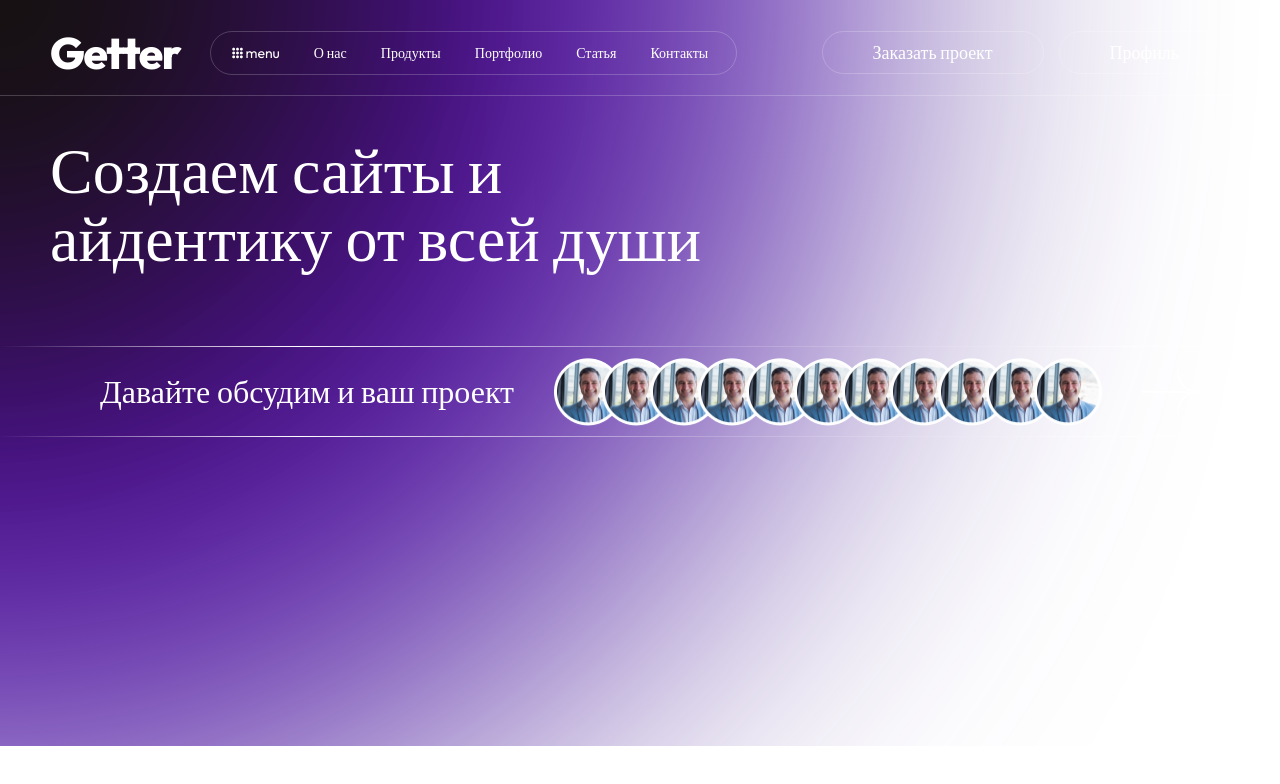
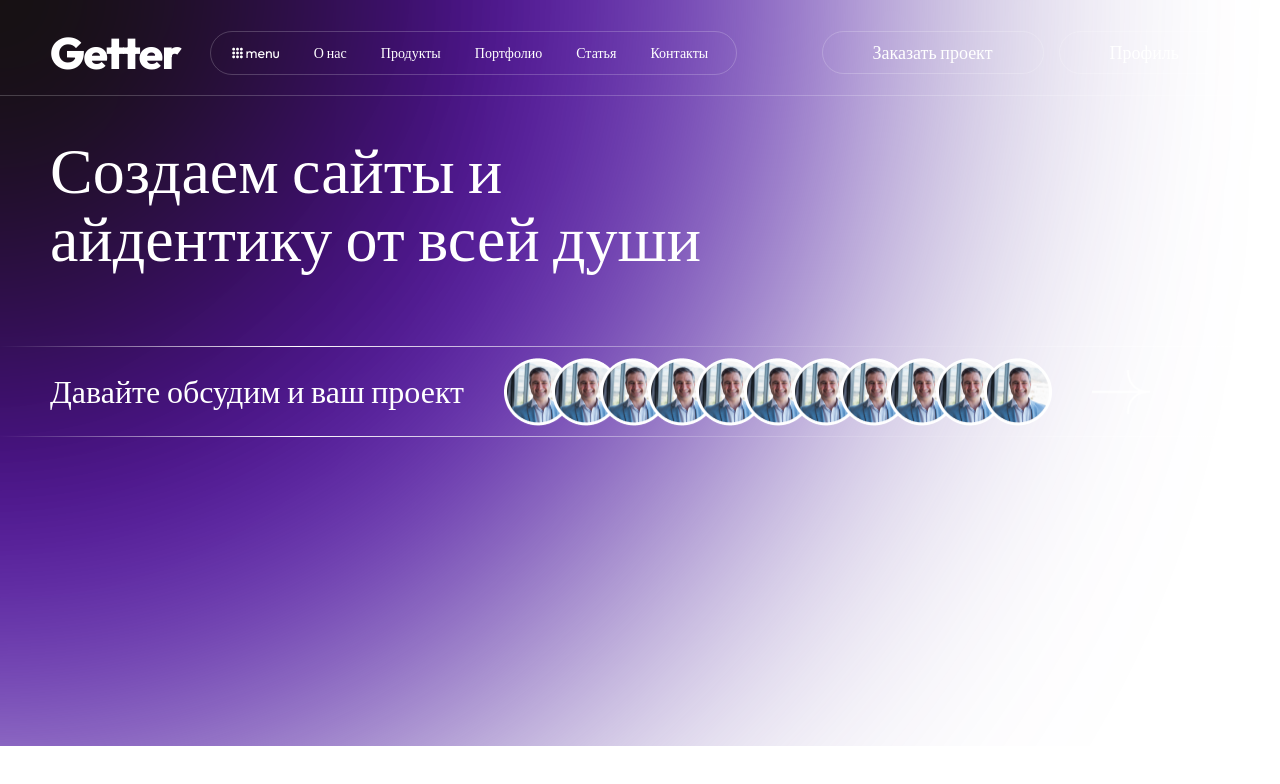
Before and after one commit to tohird03/getter.uz, a React (Create React App) app: page / in a window 1280 px wide. Shown: the top 784 px of the page. Built offline with nearby package versions, Linux system fonts and the light colour scheme.

Commit message:
Remove bag

```diff
--- a/src/Components/Hero/Hero.scss
+++ b/src/Components/Hero/Hero.scss
@@ -14,7 +14,6 @@
         z-index: 1;
         left: 0;
         right: 0;
-        padding: 0 0 0 50px;
         display: flex;
         align-items: center;
         font-family: 'Outfit';
```
